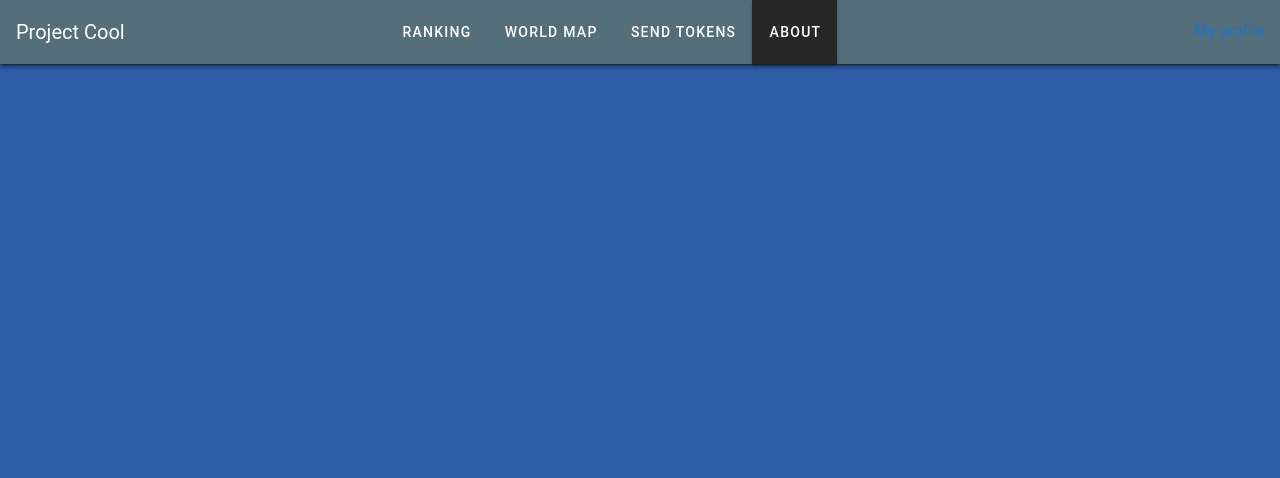
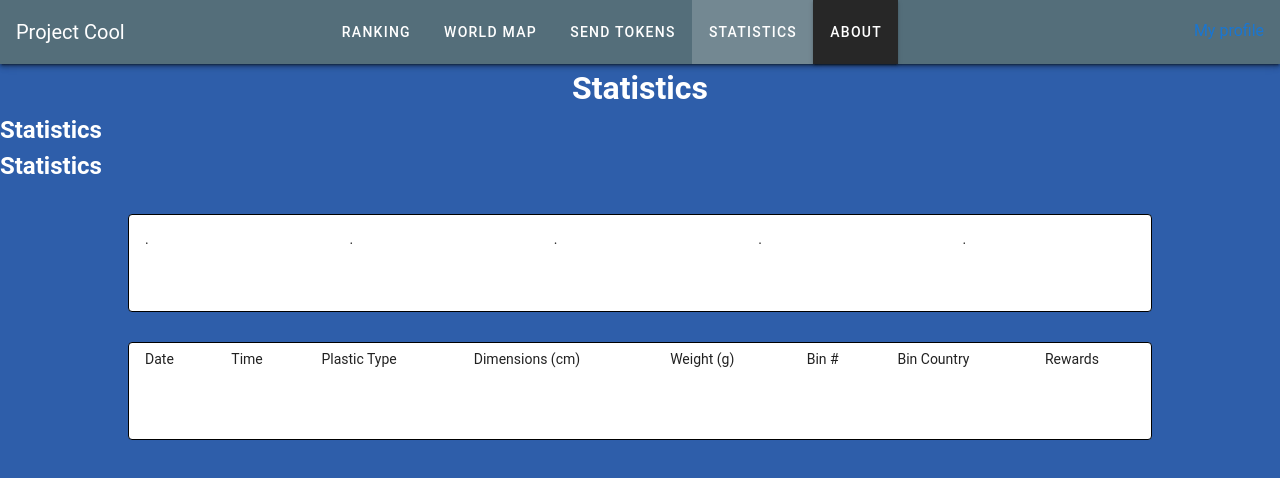
Before and after one commit to NicoleKuong/Team-cool-project, a Vue app in the folder project-cool/: page /statistics in a window 1280 px wide. Shown: the top 478 px of the page. Built offline with nearby package versions, Linux system fonts and the light colour scheme; the HTML template or start-up script is replaced by a standard one.

Commit message:
subcommit 2

```diff
--- a/project-cool/src/components/NavigationBar.vue
+++ b/project-cool/src/components/NavigationBar.vue
@@ -55,6 +55,7 @@ export default {
         { title: "Ranking", path: "/ranking" },
         { title: "World Map", path: "/worldmap" },
         { title: "Send Tokens", path: "/sendtokens" },
+        { title: "Statistics", path: "/statistics"}
       ],
       subItems: [
         { title: "FAQ", path: "/faq" },
--- /dev/null
+++ b/project-cool/src/components/Statistics.vue
@@ -0,0 +1,77 @@
+<template>
+    <div class="statistics_page">
+    <h1 class="statistics_title">Statistics</h1>
+    <h2> Statistics</h2>
+    <h2> Statistics</h2>
+        <v-simple-table class="statistics_table">
+      <template v-slot:default>
+        <thead class="ranking_heading">
+          <tr>
+            <td>.</td>
+            <td>.</td>
+            <td>.</td>
+            <td>.</td>
+            <td>.</td>
+          </tr>
+        </thead>
+        <tbody>
+          <tr>
+            <td></td>
+            <td></td>
+            <td></td>
+            <td></td>
+            <td></td>
+          </tr>
+        </tbody>
+      </template>
+    </v-simple-table>
+    <v-simple-table class="statistics_table">
+      <template v-slot:default>
+        <thead class="ranking_heading">
+          <tr>
+            <td><p>Date</p></td>
+            <td><p>Time</p></td>
+            <td><p>Plastic Type</p></td>
+            <td><p>Dimensions (cm)</p></td>
+            <td><p>Weight (g)</p></td>
+            <td><p>Bin #</p></td>
+            <td><p>Bin Country</p></td>
+            <td><p>Rewards</p></td>
+          </tr>
+        </thead>
+        <tbody>
+          <tr>
+            <td></td>
+            <td></td>
+            <td></td>
+            <td></td>
+            <td></td>
+          </tr>
+        </tbody>
+      </template>
+    </v-simple-table>
+  </div>
+</template>
+
+<script>
+export default {
+
+};
+
+</script>
+
+<style scoped lang="scss">
+.statistics {
+  &_title {
+    text-align: center;
+  }
+  &_table {
+    width: 80%;
+    margin: 30px auto;
+    border: 1px solid black;
+  }
+  &_heading {
+    font-weight: bold;
+  }
+}
+</style>
--- a/project-cool/src/router.js
+++ b/project-cool/src/router.js
@@ -5,6 +5,7 @@ import Transactions from "../src/components/Transactions.vue";
 import Rankings from "../src/components/Rankings.vue";
 import UserProfile from "../src/components/UserProfile.vue";
 import SendToken from "../src/components/SendToken.vue";
+import Statistics from "../src/components/Statistics.vue";
 
 Vue.use(Router);
 
@@ -35,6 +36,11 @@ export default new Router({
       name: "sendToken",
       component: SendToken,
     },
+    {
+      path: "/statistics",
+      name: "Statistics",
+      component: Statistics,
+    }
   ],
   mode: "history",
 });
```
Also changed, not shown: 1 other file (tests, documents, lock files or other folders).
